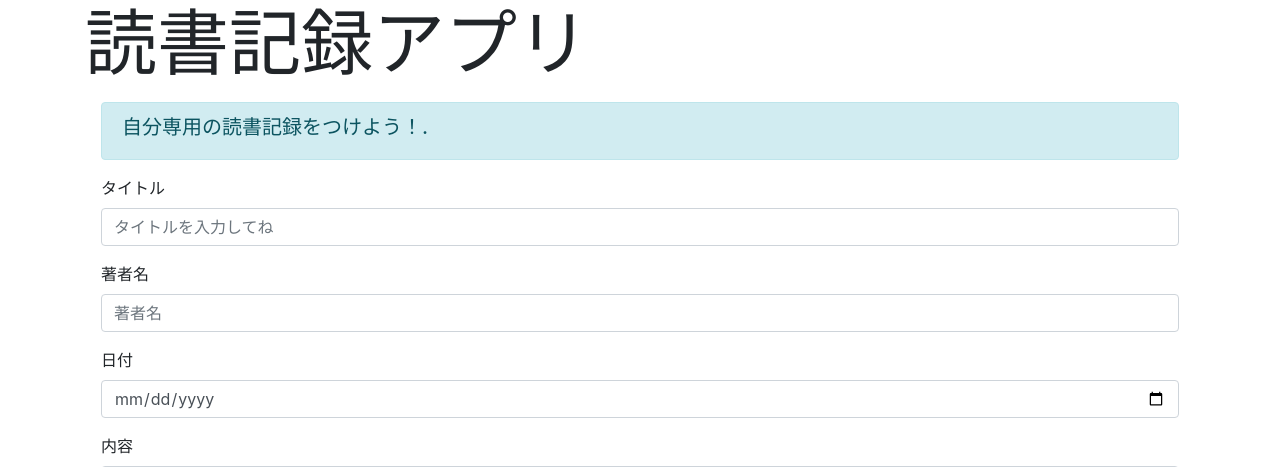
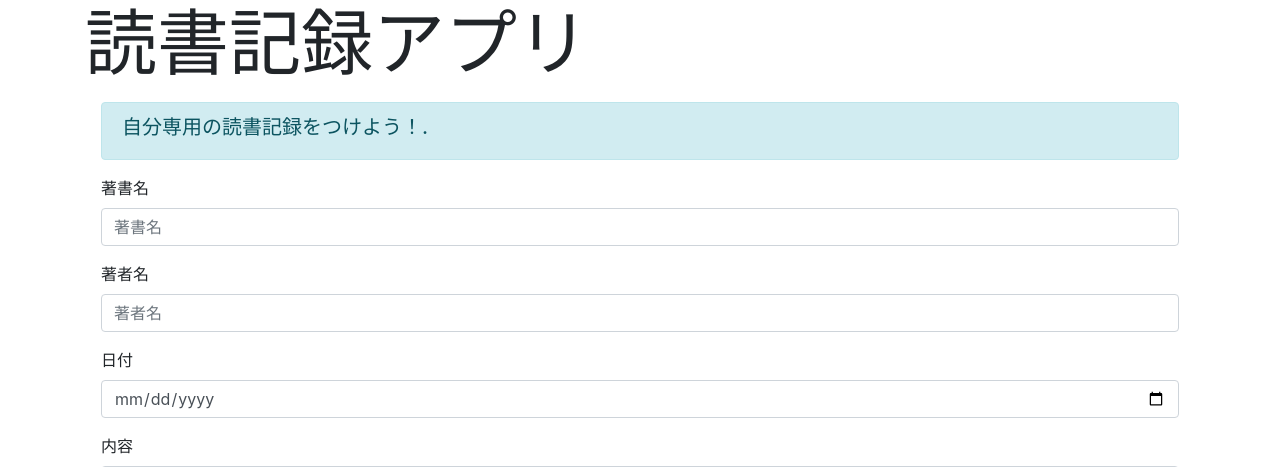
Before and after one commit to Kou0805/project, a Flask app: page / in a window 1280 px wide. Shown: the top 467 px of the page. Run offline with Flask 2, Linux system fonts and the light colour scheme; data comes from the database, SQL or seed files in the repository; some libraries are stand-ins or nearby versions.

Commit message:
タイトルなどを変更

```diff
--- a/templates/index.html
+++ b/templates/index.html
@@ -27,9 +27,9 @@ Index
             <h5>{{alert}}</h5>
         </div>
         <div class="form-group">
-            <label for="id">タイトル</label>
+            <label for="id">著書名</label>
             <input type="text" class="form-control"
-                id="title" v-model="f_title" maxlength="10" placeholder="タイトルを入力してね">
+                id="title" v-model="f_title" maxlength="10" placeholder="著書名">
         </div>
         <div class="form-group">
           <label for="id">著者名</label>
@@ -45,7 +45,7 @@ Index
         <div class="form-group">
             <label for="id">内容</label>
             <textarea cols="123" rows="10" type="text" class="form-control"
-                id="content" v-model="f_content" placeholder='内容'>
+                id="content" v-model="f_content" placeholder='内容、感想を記述してね'>
             </textarea>
         </div>
         <div class="form-group">
```
